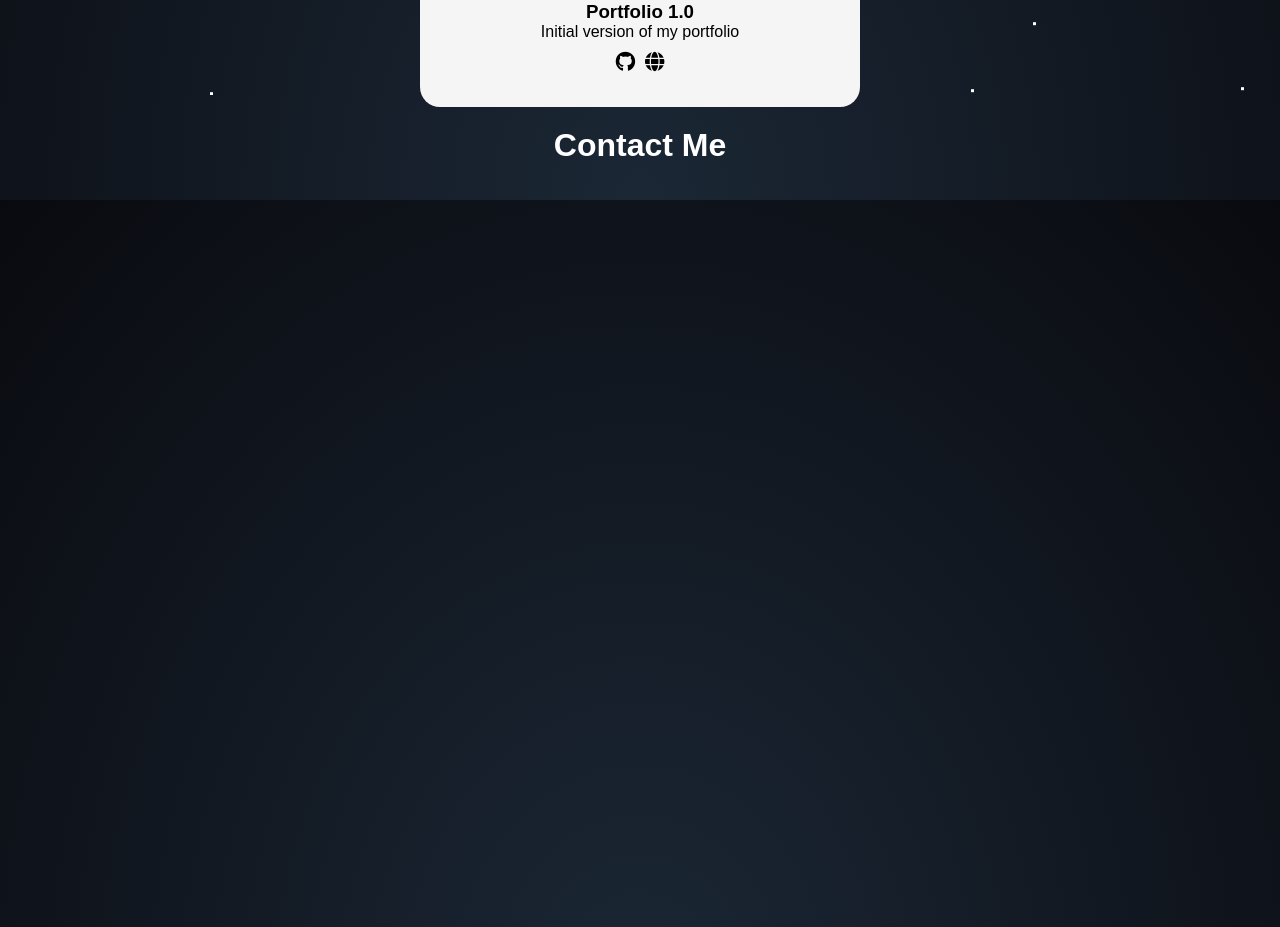
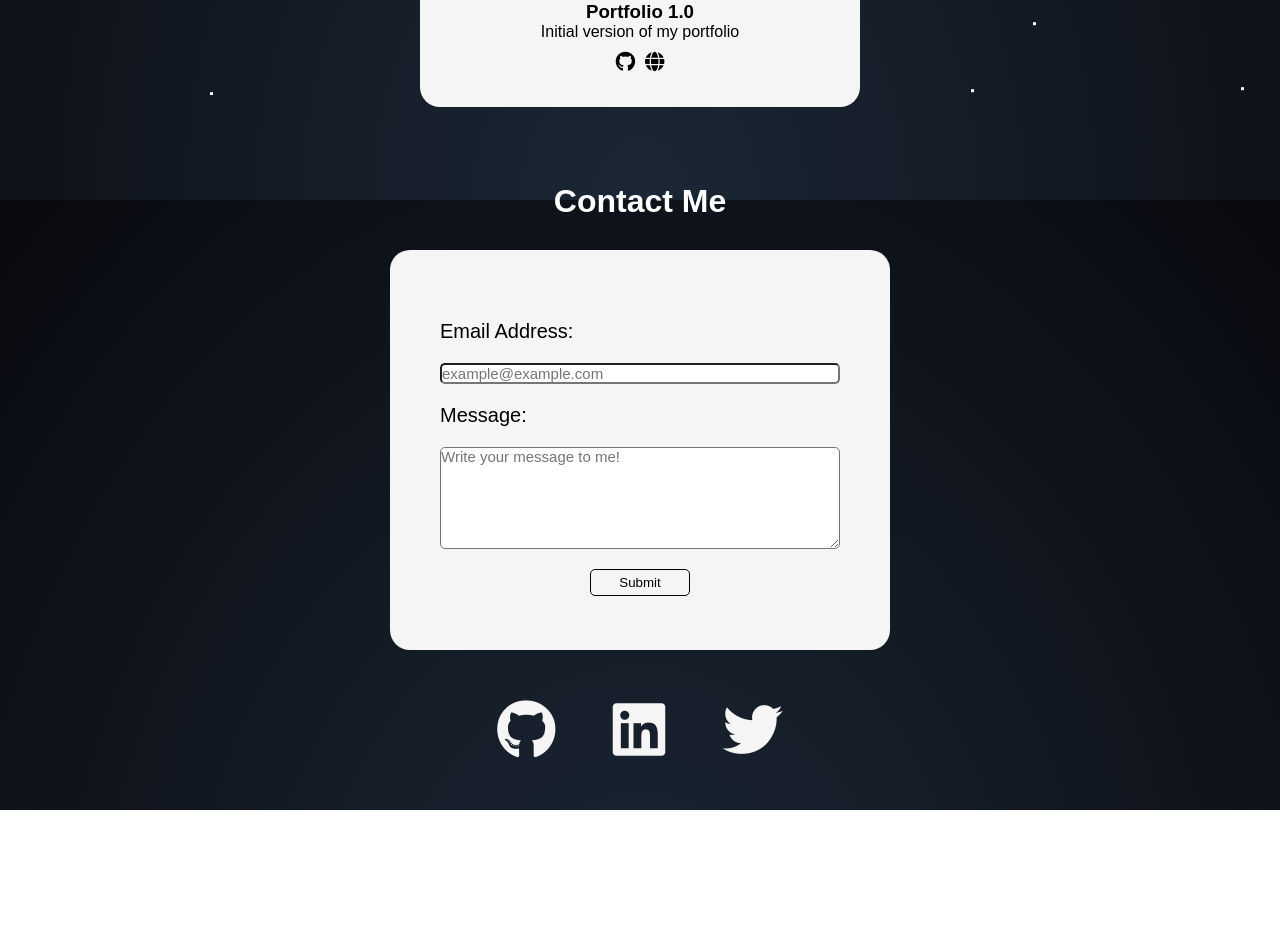
Before and after one commit to derricklai33/react-portfolio, a React (Create React App) app: page / in a window 1280 px wide. Shown: the part 3800-4727 px from the top of the page. After the commit the page ends 4610 px from the top, so only its background shows below. Built offline with nearby package versions, Linux system fonts and the light colour scheme.

Commit message:
Finalised contact form. Included formspree and fontawesome logo in contact section

```diff
--- a/src/components/Contact.jsx
+++ b/src/components/Contact.jsx
@@ -1,9 +1,70 @@
 import React from 'react'
+import '../styles/contact.scss'
+import { useForm, ValidationError } from '@formspree/react';
 
 export function Contact() {
+  const [state, handleSubmit] = useForm("mbjpnbqj");
+
   return(
-    <div className="page-divs" id="contact">
+    <>
+    <div className="placeholder-div" id="contact"></div>
+    <div className="contact-div">
       <h1>Contact Me</h1>
+      {state.succeeded ?
+        <div className="contact-form after-submit">
+          <h2>Thanks for getting in touch!</h2>
+          <p>I will get back to you as soon as I can!</p>
+        </div>
+      :
+      <>
+        <form className="contact-form" onSubmit={handleSubmit}>
+          <label htmlFor="email">
+            Email Address:
+          </label>
+          <input
+            id="email"
+            type="email"
+            name="email"
+            placeholder="example@example.com"
+          />
+          <ValidationError
+            prefix="Email"
+            field="email"
+            errors={state.errors}
+          />
+          <label htmlFor="message">
+            Message:
+          </label>
+          <textarea
+            id="message"
+            name="message"
+            placeholder="Write your message to me!"
+          />
+          <ValidationError
+            prefix="Message"
+            field="message"
+            errors={state.errors}
+          />
+          <div className="submit-button-div">
+            <button className="submit-button" type="submit" disabled={state.submitting}>
+              Submit
+            </button>
+          </div>
+        </form>
+      </>
+      }
+      <div className="icon-div">
+        <a href="https://github.com/derricklai33"  target="_blank" rel="noreferrer">
+            <i className="fab fa-github"></i>
+          </a>
+          <a href="https://linkedin.com/in/derrick-laijy/"  target="_blank" rel="noreferrer">
+            <i className="fab fa-linkedin"></i>
+          </a>
+          <a href="https://twitter.com/cout_Derrick" target="_blank" rel="noreferrer">
+            <i className="fab fa-twitter"></i>
+          </a>
+      </div>
     </div>
+    </>
   );
 }
--- /dev/null
+++ b/src/styles/contact.scss
@@ -0,0 +1,81 @@
+.contact-div {
+  display: flex;
+  align-items: center;
+  flex-direction: column;
+  h1{
+    color: white
+  }
+  .contact-form {
+    margin-top: 30px;
+    margin-bottom: 50px;
+    width: 400px;
+    height: 300px;
+    padding: 50px;
+    border-radius: 20px;
+    background-color: whitesmoke;
+    color: black;
+    display: flex;
+    flex-direction: column;
+    label {
+      margin: 20px 0;
+      font-size: 20px;
+    }
+    .submit-button-div {
+      width: 100%;
+      display: flex;
+      justify-content: center;
+      align-items: center;
+    }
+  }
+  .icon-div {
+    margin-bottom: 50px;
+    width: 400px;
+    display: flex;
+    justify-content: space-evenly;
+    i {
+      font-size: 60px;
+      color: whitesmoke;
+    }
+    i:visited {
+      color: none;
+    }
+  }
+}
+
+.after-submit {
+  justify-content: center;
+  align-items: center;
+  h2{
+    margin: 20px 0;
+  }
+}
+
+#message {
+  height: 100px;
+  font-size: 15px;
+  border-radius: 5px;
+}
+
+#email {
+  font-size: 15px;
+  border-radius: 5px;
+}
+
+.submit-button {
+  cursor: pointer;
+  text-align: center;
+  margin-top: 20px;
+  width: 25%;
+  background-color: whitesmoke;
+  text-decoration: none;
+  color: black;
+  border: 1px solid black;
+  padding: 5px;
+  border-radius: 5px;
+}
+
+.submit-button:hover {
+  transition: all ease-in-out 0.3s;
+  color: white !important;
+  background-color: black;
+}
```
